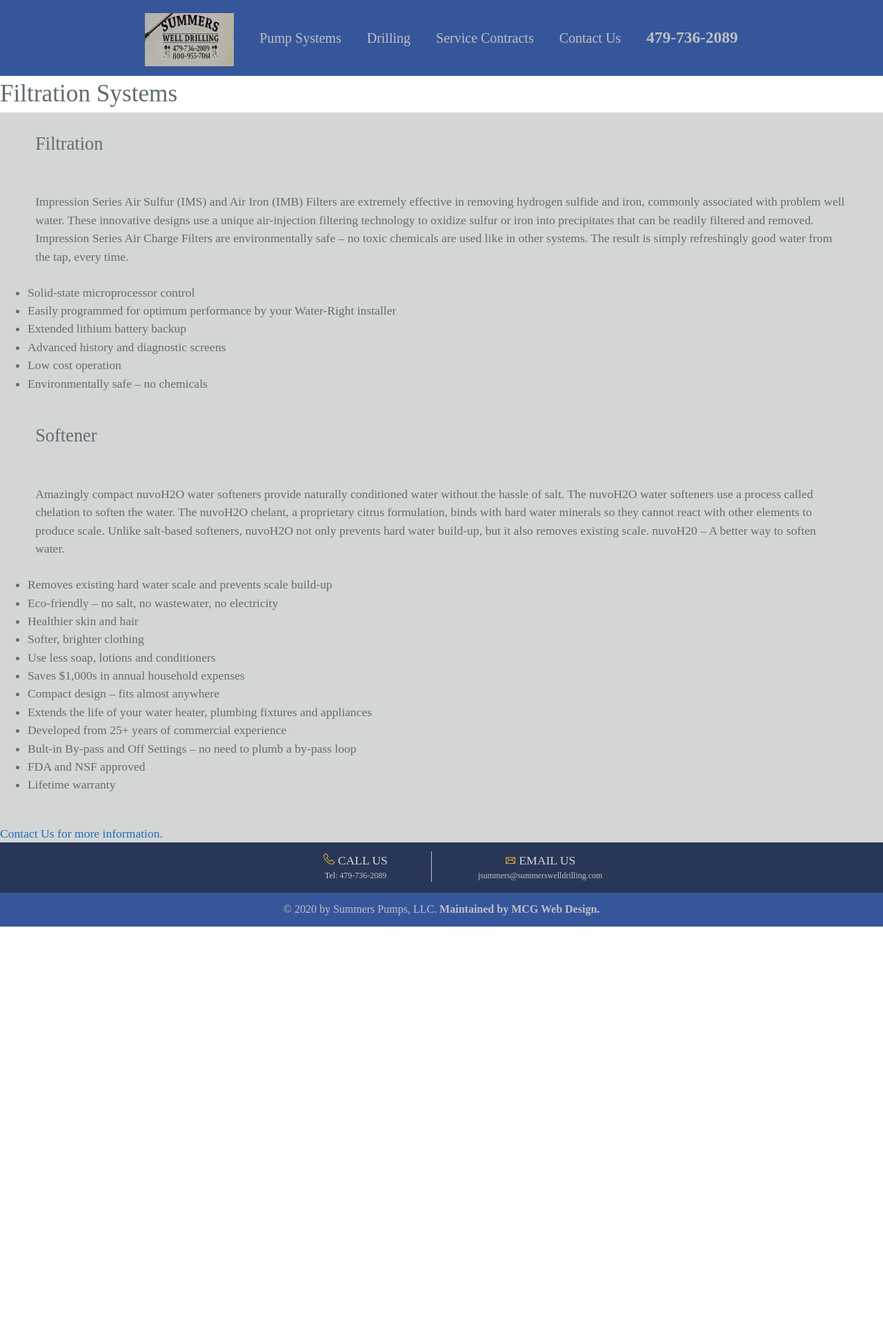
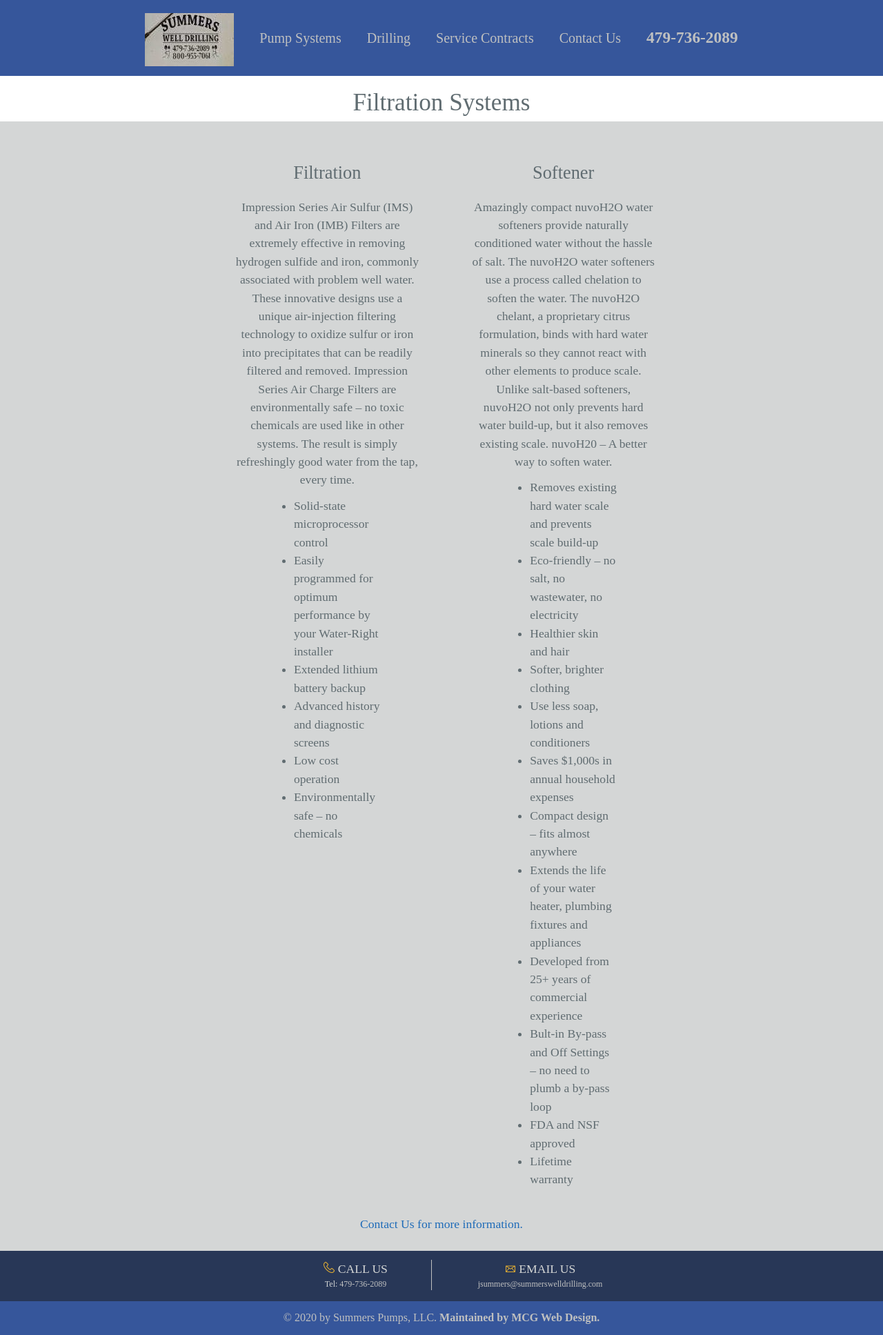
Before and after one commit to jamess999888/SummersPumps, a Jekyll site: the page built from filtrationSystems.md, in a window 1280 px wide. Shown: the whole page at 69% size. Built offline with Jekyll 4.4.1, drawn with Linux system fonts in a browser that asks for light colours; our own code applies the rules of GitHub Pages for plain Markdown files; before the commit the page ends 1343 px from its top, so only the background shows below that.

Commit message:
working on filtrtation systems styling

```diff
--- a/css/style.css
+++ b/css/style.css
@@ -1274,6 +1274,29 @@
     padding-top: 1%;
 }
 
+#filtrationSystems h1 {
+    text-align: center;
+    padding-top: 1%;
+}
+
+#filtrationSystems div {
+    padding: 2% 20%;
+    text-align: center;
+    width: 100%;
+}
+
+#filtrationSystems h2 {
+    padding: 2% 0;
+}
+
+#filtrationSystems .outerList {
+    display: inline-block;
+    padding: 2% 2% 2% 2%;
+    width: 40%;
+    margin: 0 2%;
+    vertical-align: text-top;
+}
+
 #filtrationSystems .listHeader,
 #filtrationSystems .filtrationSystems-content {
     display: inline-block;
```
